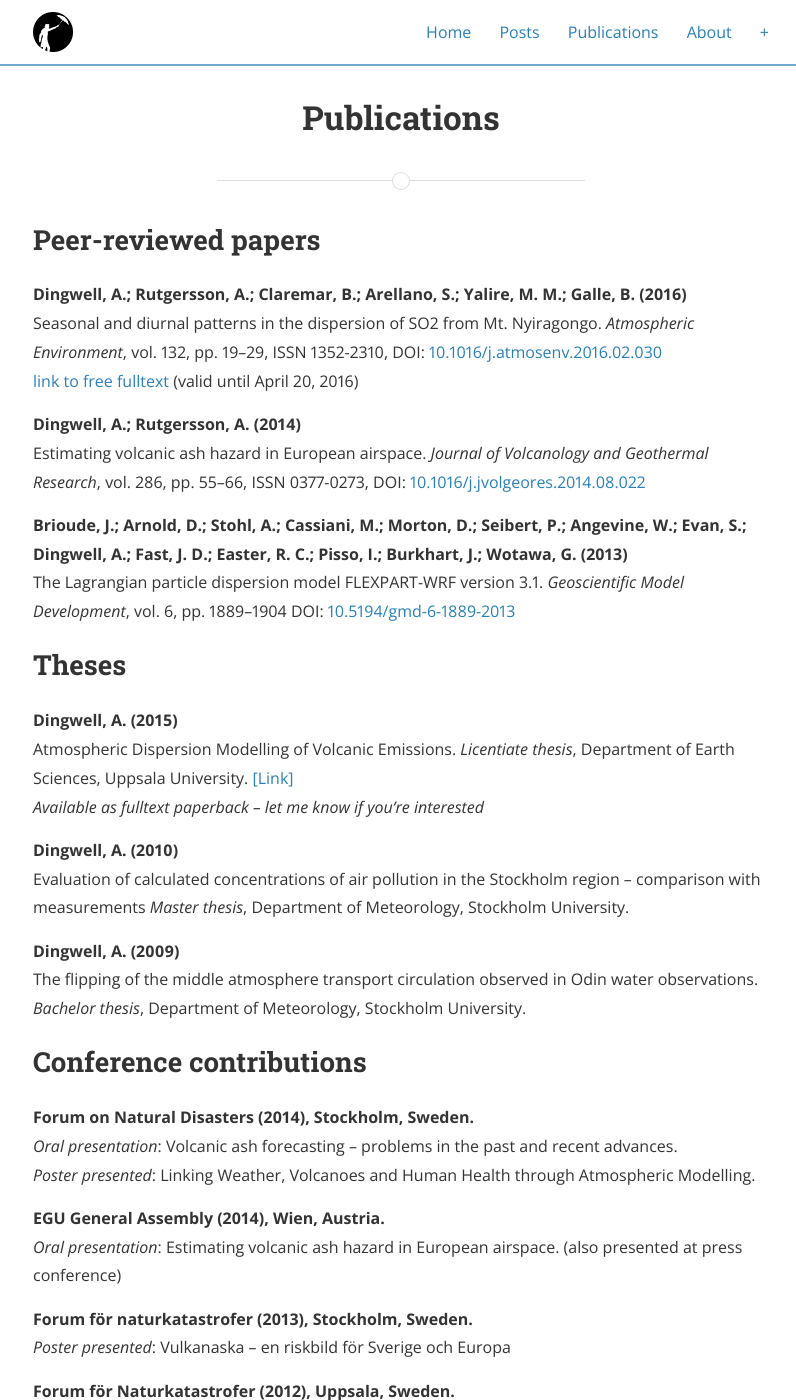
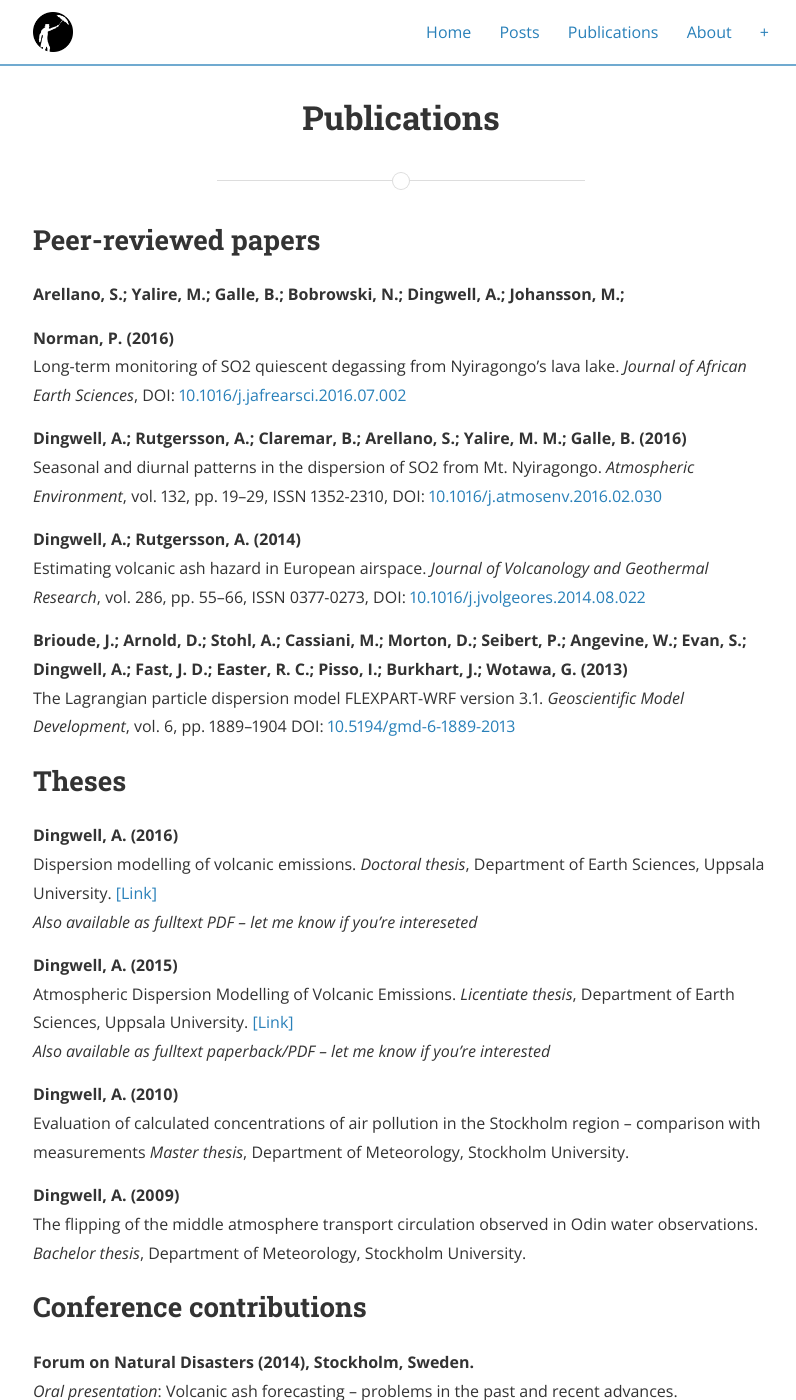
Before and after one commit to dingwell/dingwell.github.io, a Jekyll site: the page built from x_publications.md, in a window 1280 px wide and 1400 px high. Shown: the whole window, without its empty margins (239-1035 px from the left). Built offline with Jekyll 4.4.1, drawn with Linux system fonts in a browser that asks for light colours; nearby versions of some CDN libraries; a style sheet for code colours, icons or effects is not loaded.

Commit message:
New publications

```diff
--- a/x_publications.md
+++ b/x_publications.md
@@ -5,11 +5,15 @@ permalink: /publications/
 ---
 
 ## Peer-reviewed papers
+Arellano, S.; Yalire, M.; Galle, B.; Bobrowski, N.; Dingwell, A.; Johansson, M.;
+Norman, P. (2016)
+: Long-term monitoring of SO2 quiescent degassing from Nyiragongo's lava lake.
+*Journal of African Earth Sciences*, DOI:
+[10.1016/j.jafrearsci.2016.07.002](http://dx.doi.org/10.1016/j.jafrearsci.2016.07.002)
+
 Dingwell, A.; Rutgersson, A.; Claremar, B.; Arellano, S.; Yalire, M. M.; Galle, B. (2016)
 : Seasonal and diurnal patterns in the dispersion of SO2 from Mt. Nyiragongo.
 *Atmospheric Environment*, vol. 132, pp. 19--29, ISSN 1352-2310, DOI: [10.1016/j.atmosenv.2016.02.030](http://dx.doi.org/10.1016/j.atmosenv.2016.02.030)
-: [link to free fulltext](http://authors.elsevier.com/a/1Sd~a4pTZHOODt)
-(valid until April 20, 2016)
 
 Dingwell, A.; Rutgersson, A. (2014)
 : Estimating volcanic ash hazard in European airspace.
@@ -23,11 +27,17 @@ Brioude, J.; Arnold, D.; Stohl, A.; Cassiani, M.; Morton, D.; Seibert, P.; Angev
 DOI: [10.5194/gmd-6-1889-2013](http://dx.doi.org/10.5194/gmd-6-1889-2013)
 
 ## Theses
+Dingwell, A. (2016)
+: Dispersion modelling of volcanic emissions.
+*Doctoral thesis*, Department of Earth Sciences, Uppsala University.
+[[Link]](http://urn.kb.se/resolve?urn=urn:nbn:se:uu:diva-303959)
+: *Also available as fulltext PDF -- let me know if you're intereseted*
+
 Dingwell, A. (2015)
 : Atmospheric Dispersion Modelling of Volcanic Emissions.
 *Licentiate thesis*, Department of Earth Sciences, Uppsala University.
 [[Link]](http://uu.diva-portal.org/smash/record.jsf?pid=diva2:856803&dswid=224)
-: *Available as fulltext paperback -- let me know if you're interested*
+: *Also available as fulltext paperback/PDF -- let me know if you're interested*
 
 Dingwell, A. (2010)
 : Evaluation of calculated concentrations of air pollution in
```
